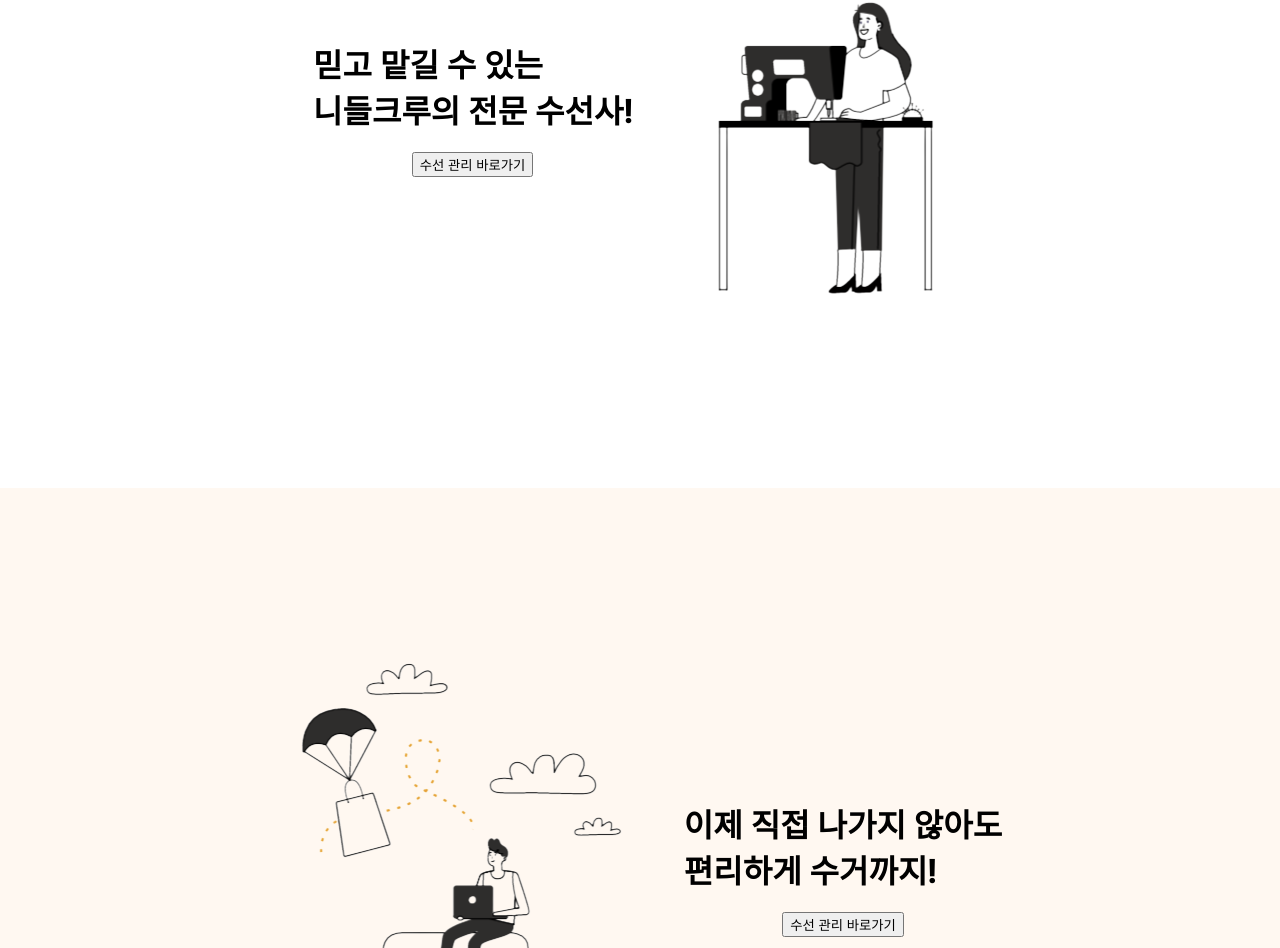
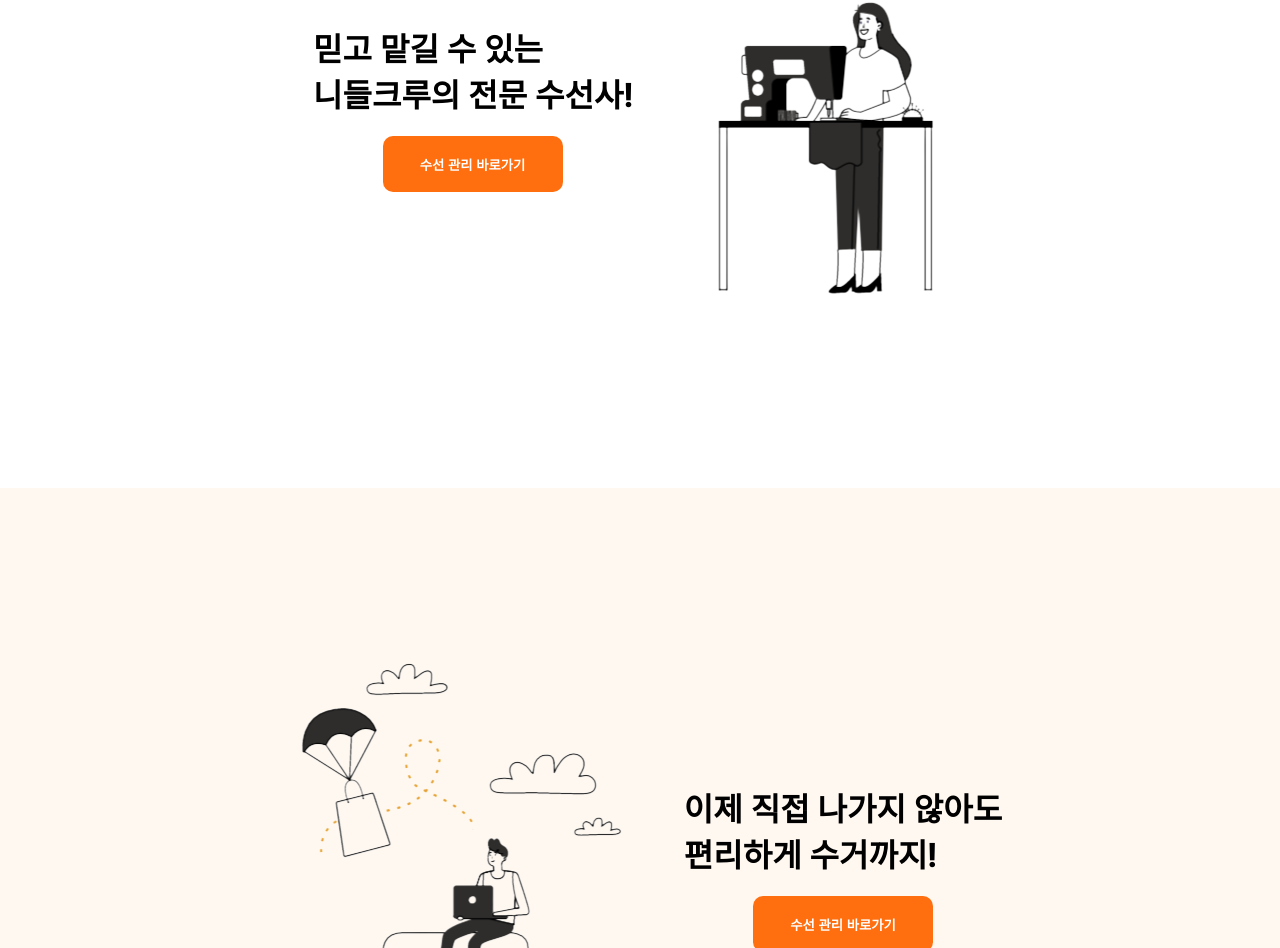
Before and after one commit to GongGitBab/needlecrew_frontend, a React (Create React App) app: page / in a window 1280 px wide. Shown: the part 1852-2800 px from the top of the page. Built offline with nearby package versions, Linux system fonts and the light colour scheme.

Commit message:
STYLE : Section Button 스타일 변경

```diff
--- a/src/components/Header/Header.css
+++ b/src/components/Header/Header.css
@@ -20,6 +20,10 @@ p {
   color: black;
 }
 
+p:hover {
+  color: gray;
+}
+
 .header-a {
   text-decoration: none;
   color: black;
--- a/src/components/Section/Section1/Section1.css
+++ b/src/components/Section/Section1/Section1.css
@@ -28,3 +28,16 @@
 h1 {
   margin-bottom: 20px;
 }
+
+.section-button {
+  width: 180px;
+  height: 56px;
+  background-color: #ff6f0f;
+  color: white;
+  box-sizing: border-box;
+  text-decoration: none;
+  text-align: center;
+  border: none;
+  border-radius: 10px;
+  font-weight: 1000;
+}
--- a/src/components/Section/Section2/Section2.css
+++ b/src/components/Section/Section2/Section2.css
@@ -23,3 +23,16 @@
   justify-content: center;
   align-items: center;
 }
+
+.section-button {
+  width: 180px;
+  height: 56px;
+  background-color: #ff6f0f;
+  color: white;
+  box-sizing: border-box;
+  text-decoration: none;
+  text-align: center;
+  border: none;
+  border-radius: 10px;
+  font-weight: 1000;
+}
--- a/src/components/Section/Section2/Section2.jsx
+++ b/src/components/Section/Section2/Section2.jsx
@@ -10,7 +10,11 @@ export default function Section2() {
           <br />
           어떤 옷이든 맡겨보세요
         </h1>
-        <input type="button" value="수선 의뢰 바로가기"></input>
+        <input
+          type="button"
+          value="수선 의뢰 바로가기"
+          className="section-button"
+        ></input>
       </div>
     </div>
   );
--- a/src/components/Section/Section3/Section3.css
+++ b/src/components/Section/Section3/Section3.css
@@ -21,3 +21,16 @@
   justify-content: center;
   align-items: center;
 }
+
+.section-button {
+  width: 180px;
+  height: 56px;
+  background-color: #ff6f0f;
+  color: white;
+  box-sizing: border-box;
+  text-decoration: none;
+  text-align: center;
+  border: none;
+  border-radius: 10px;
+  font-weight: 1000;
+}
--- a/src/components/Section/Section3/Section3.jsx
+++ b/src/components/Section/Section3/Section3.jsx
@@ -9,7 +9,11 @@ export default function Section3() {
           <br />
           니들크루의 전문 수선사!
         </h1>
-        <input type="button" value="수선 관리 바로가기"></input>
+        <input
+          type="button"
+          value="수선 관리 바로가기"
+          className="section-button"
+        ></input>
       </div>
 
       <img src="./Section3.png" className="section3-img"></img>
--- a/src/components/Section/Section4/Section4.css
+++ b/src/components/Section/Section4/Section4.css
@@ -19,3 +19,16 @@
   align-items: center;
   margin-left: 20px;
 }
+
+.section-button {
+  width: 180px;
+  height: 56px;
+  background-color: #ff6f0f;
+  color: white;
+  box-sizing: border-box;
+  text-decoration: none;
+  text-align: center;
+  border: none;
+  border-radius: 10px;
+  font-weight: 1000;
+}
--- a/src/components/Section/Section4/Section4.jsx
+++ b/src/components/Section/Section4/Section4.jsx
@@ -10,7 +10,11 @@ export default function Section4() {
           <br />
           편리하게 수거까지!
         </h1>
-        <input type="button" value="수선 관리 바로가기"></input>
+        <input
+          type="button"
+          value="수선 관리 바로가기"
+          className="section-button"
+        ></input>
       </div>
     </div>
   );
```
